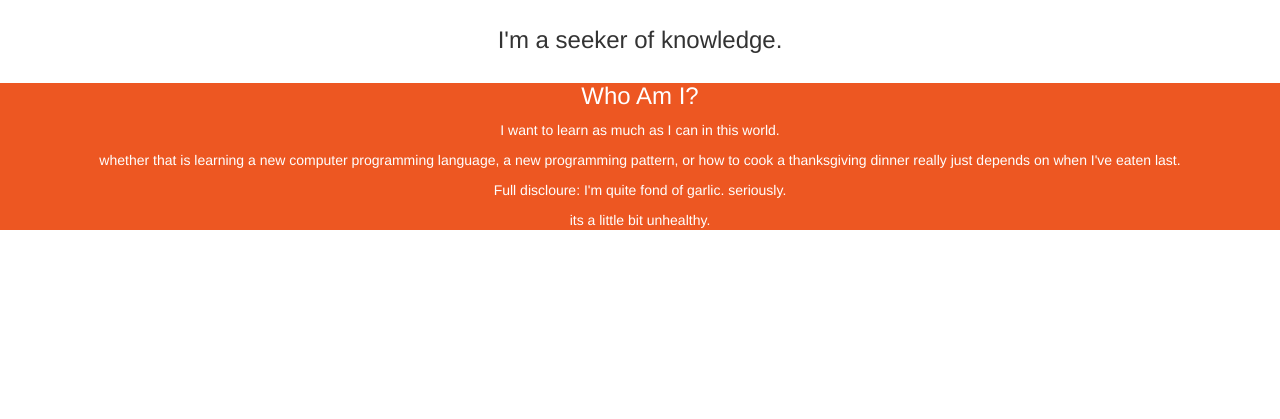
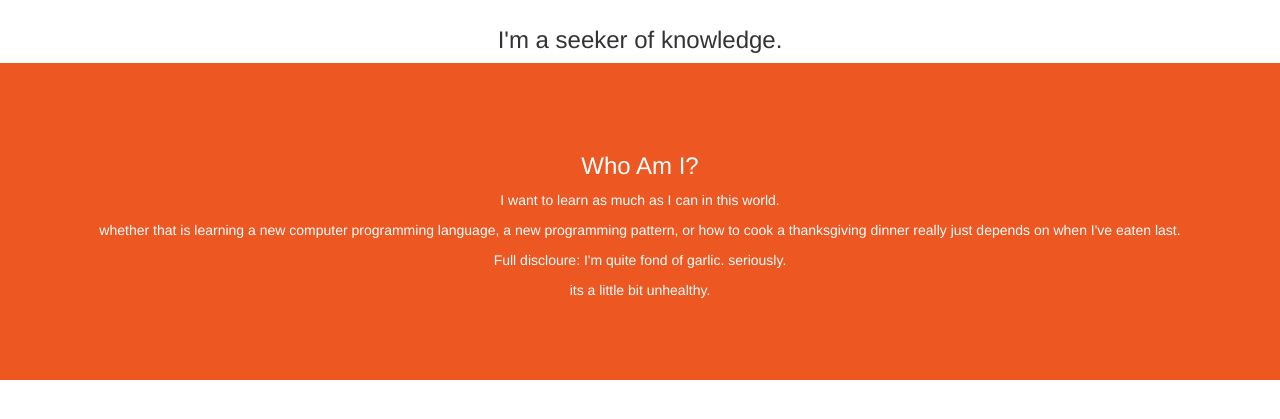
Before and after one commit to jsutcodes/jsutcodes.github.io, a plain HTML site: page about.html in a window 1280 px wide. Shown: the part 213-632 px from the top of the page. Drawn offline with nearby package versions, Linux system fonts and the light colour scheme.

Commit message:
Update default.css

```diff
--- a/css/default.css
+++ b/css/default.css
@@ -98,4 +98,6 @@ div.circle-avatar{
 .orange-back {
     background-color: #ed5722;
     color: #ffffff;
+    padding-top: 70px;
+    padding-bottom: 70px;
 }
```
